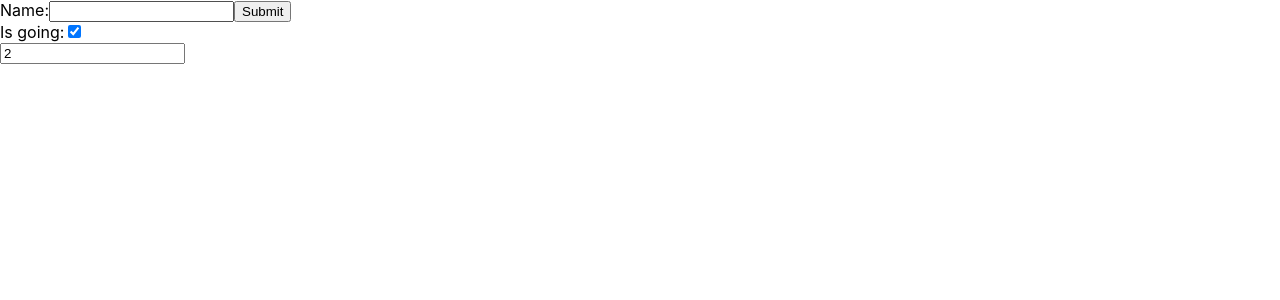
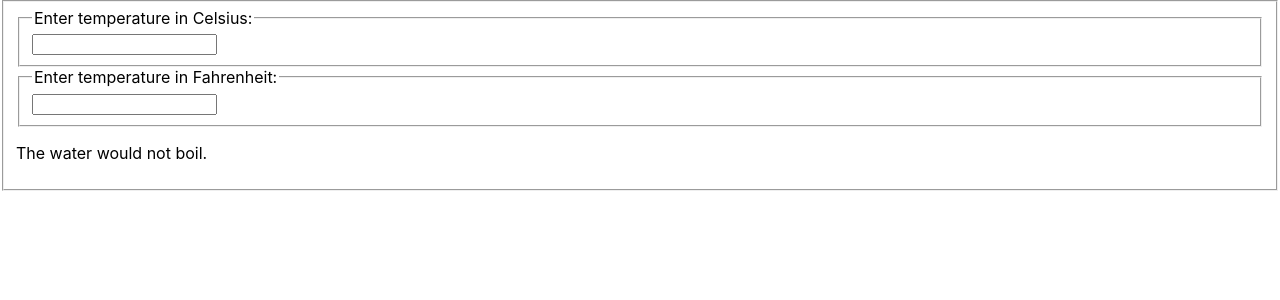
Before and after one commit to hapumee/react-basic, a React (Create React App) app: page / in a window 1280 px wide. Shown: the top 300 px of the page. Built offline with nearby package versions, Linux system fonts and the light colour scheme.

Commit message:
Chapter10 Example

```diff
--- /dev/null
+++ b/src/example/Chap10_Calculator.jsx
@@ -0,0 +1,73 @@
+import React from 'react';
+import TemperatureInput from './Chap10_TemperatureInput';
+
+function BoilingVerdict(props) {
+    if (props.celsius >= 100) {
+        return <p>The water would boil.</p>;
+    } else {
+        return <p>The water would not boil.</p>;
+    }
+}
+
+function toCelsius(fahrenheit) {
+    return (fahrenheit - 32) * 5 / 9;
+}
+
+function toFahrenheit(celsius) {
+    return (celsius * 9 / 5) + 32;
+}
+
+// @param convert {Function} toCelsius, toFahrenheit
+function tryConvert(temperature, convert) {
+    const input = parseFloat(temperature);
+
+    if (Number.isNaN(input)) {
+        return '';
+    }
+
+    const output = convert(input);
+    const rounded = Math.round(output * 1000) / 1000;
+
+    return rounded.toString();
+}
+
+/**
+ * [lifting state up]
+ * sharing state is accomplished by moving it up to the closest common ancestor
+ * of the components that need it
+ */
+class Calculator extends React.Component {
+    constructor(props) {
+        super(props);
+
+        this.state = {temperature: '', scale: 'c'};
+
+        this.handleCelsiusChange = this.handleCelsiusChange.bind(this);
+        this.handleFahrenheitChange = this.handleFahrenheitChange.bind(this);
+    }
+
+    handleCelsiusChange(temperature) {
+        this.setState({scale: 'c', temperature});
+    }
+
+    handleFahrenheitChange(temperature) {
+        this.setState({scale: 'f', temperature});
+    }
+
+    render() {
+        const scale = this.state.scale;
+        const temperature = this.state.temperature;
+        const celsius = scale === 'f' ? tryConvert(temperature, toCelsius) : temperature;
+        const fahrenheit = scale === 'c' ? tryConvert(temperature, toFahrenheit) : temperature;
+
+        return (
+            <fieldset>
+                <TemperatureInput scale="c" temperature={celsius} onTemperatureChange={this.handleCelsiusChange} />
+                <TemperatureInput scale="f" temperature={fahrenheit} onTemperatureChange={this.handleFahrenheitChange} />
+                <BoilingVerdict celsius={parseFloat(temperature)} />
+            </fieldset>
+        );
+    }
+}
+
+export default Calculator;
--- /dev/null
+++ b/src/example/Chap10_TemperatureInput.jsx
@@ -0,0 +1,36 @@
+import React from 'react';
+
+const scaleNames = {
+    c: 'Celsius',
+    f: 'Fahrenheit'
+};
+
+class TemperatureInput extends React.Component {
+    constructor(props) {
+        super(props);
+
+        // Before: this.state = {temperature: ''};
+
+        this.handleChange = this.handleChange.bind(this);
+    }
+
+    handleChange(event) {
+        // Before: this.setState({temperature: event.target.value});
+        this.props.onTemperatureChange(event.target.value);
+    }
+
+    render() {
+        // Before: const temperature = this.state.temperature; // local state -> move to the 'Calculator'
+        const temperature = this.props.temperature;
+        const scale = this.props.scale;
+
+        return (
+            <fieldset>
+                <legend>Enter temperature in {scaleNames[scale]}:</legend>
+                <input value={temperature} onChange={this.handleChange} />
+            </fieldset>
+        );
+    }
+}
+
+export default TemperatureInput;
--- a/src/index.js
+++ b/src/index.js
@@ -17,7 +17,8 @@
 // import NameForm from './example/Chap9_Forms';
 // import EssayForms from './example/Chap9_TextareaForms';
 // import FlavorForm from './example/Chap9_SelectForms';
-import Reservation from './example/Chap9_ReservationForms';
+// import Reservation from './example/Chap9_ReservationForms';
+import Calculator from './example/Chap10_Calculator';
 
 // ReactDOM.render(<App />, document.getElementById('root'));
 // ReactDOM.render(<Greeting />, document.getElementById('root'));
@@ -35,7 +36,8 @@
 // ReactDOM.render(<NameForm />, document.getElementById('root'));
 // ReactDOM.render(<EssayForms />, document.getElementById('root'));
 // ReactDOM.render(<FlavorForm />, document.getElementById('root'));
-ReactDOM.render(<Reservation />, document.getElementById('root'));
+// ReactDOM.render(<Reservation />, document.getElementById('root'));
+ReactDOM.render(<Calculator />, document.getElementById('root'));
 
 // TEST ---------------------------------------------------
 // function tick() {
```
